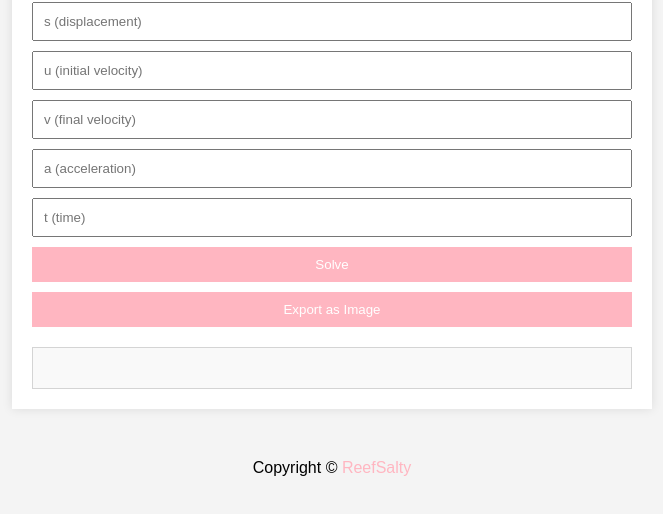
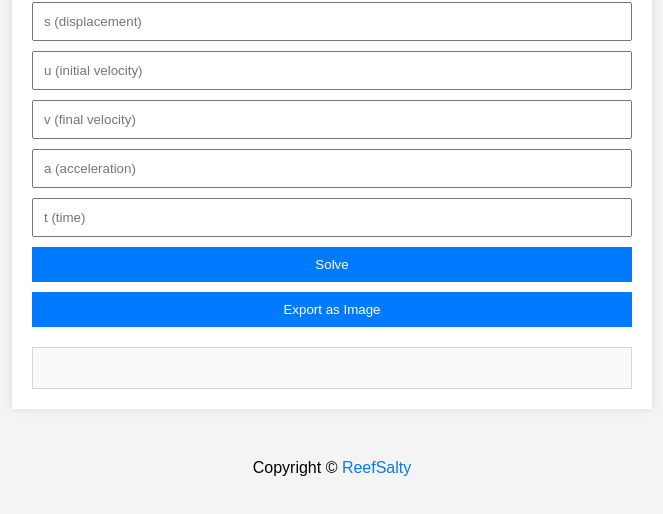
Before and after one commit to reefsalter/suvat-solver, a plain HTML site: page index.html in a window 1280 px wide. Shown: the part 136-650 px from the top of the page, without its empty margins (308-971 px from the left). Drawn offline with Linux system fonts and the light colour scheme.

Commit message:
Revert "Update styles.css"
This reverts commit 7e376898feef2ee1c4521339ed866d74db9a0aaf.

```diff
--- a/styles.css
+++ b/styles.css
@@ -31,13 +31,13 @@ input {
 button {
     cursor: pointer;
     padding: 10px;
-    background-color: #FFB6C1;
+    background-color: #007BFF;
     color: #fff;
     border: none;
 }
 
 button:hover {
-    background-color: #FFB6C1;
+    background-color: #0056b3;
 }
 
 #results {
@@ -57,7 +57,7 @@ footer {
 
 footer a {
     text-decoration: none;
-    color: #FFB6C1;
+    color: #007BFF;
 }
 
 footer a:hover {
```
